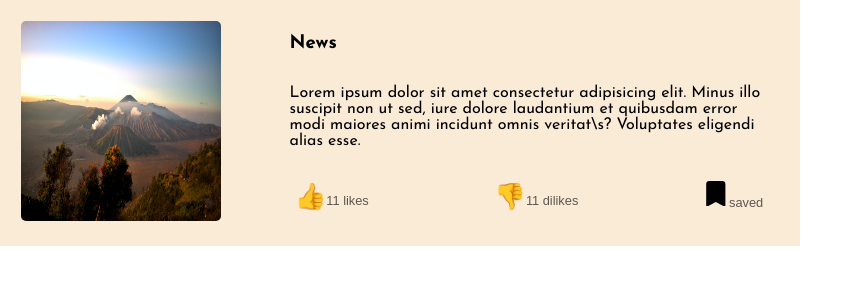
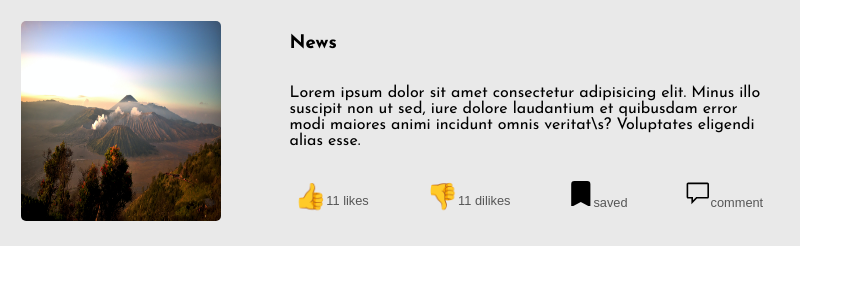
Before and after one commit to esmaelmoh/blog-mern-frontend, a React (Create React App) app: page / in a window 1280 px wide. Shown: the top 300 px of the page, without its empty margins (0-863 px from the left). Built offline with nearby package versions, Linux system fonts and the light colour scheme.

Commit message:
regular commit168

```diff
--- a/src/components/Post/Post.css
+++ b/src/components/Post/Post.css
@@ -9,7 +9,7 @@
     width: 800px;
     display: flex;
     align-items: center;
-    background-color: antiquewhite;
+    background-color: rgb(233, 233, 233);
     gap: 1rem;
 }
 .img-container img{
--- a/src/components/Post/Post.jsx
+++ b/src/components/Post/Post.jsx
@@ -1,6 +1,7 @@
 import React from 'react'
 import './Post.css'
 import {BsFillBookmarkFill} from 'react-icons/bs'
+import {GoComment} from 'react-icons/go'
 const Post = () => {
   return (
         <article className='blog-container'>
@@ -18,6 +19,7 @@ const Post = () => {
                     <button>👍<span>11 likes</span></button>
                     <button>👎<span>11 dilikes</span></button>
                     <button><BsFillBookmarkFill/><span>saved</span></button>
+                    <button><GoComment/><span>comment</span></button>
                 </ul>
             </div>
         </article>
```
Also changed, not shown: 1 other file (tests, documents, lock files or other folders).
